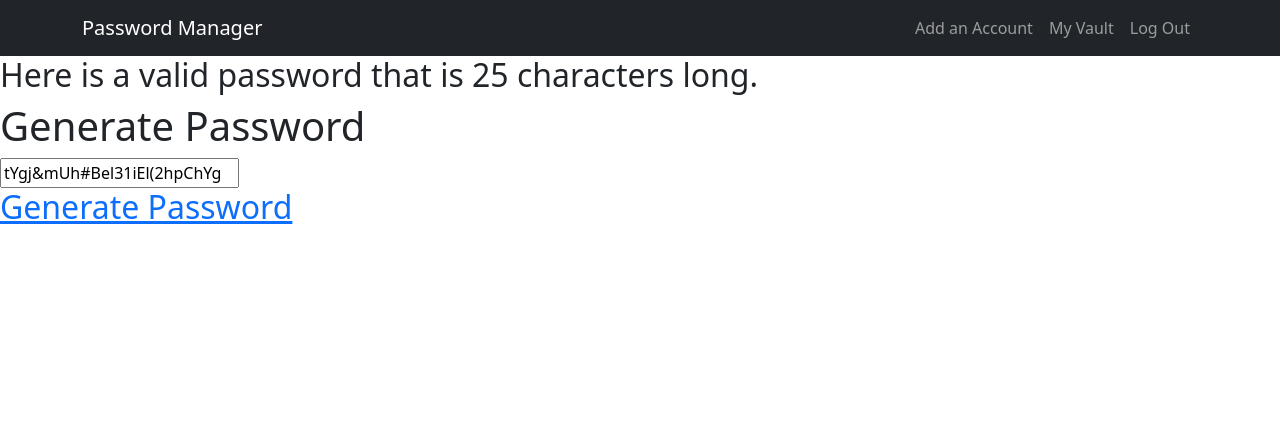
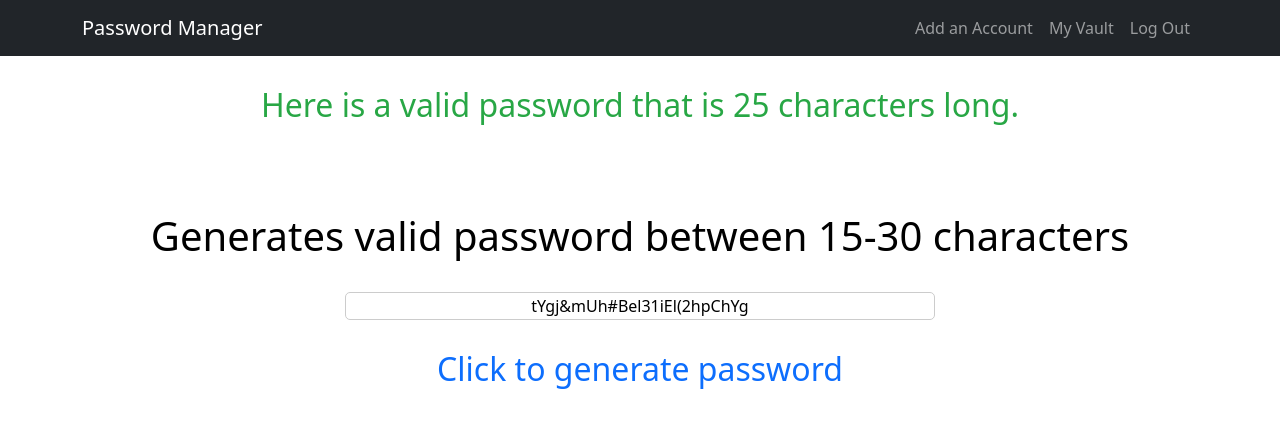
Before and after one commit to Prakash012b/Secure-Password-Manager-App, a Flask app: page /generatePassword in a window 1280 px wide. Shown: the top 446 px of the page. Run offline with Flask 3, Linux system fonts and the light colour scheme; some libraries are stand-ins or nearby versions.

Commit message:
Styling of register, login and password generator

```diff
--- a/server.py
+++ b/server.py
@@ -56,6 +56,9 @@
 #https://www.geeksforgeeks.org/python/create-a-random-password-generator-using-python/
 #https://stackoverflow.com/questions/9264033/how-to-insert-value-in-input-with-javascript
 #https://flask.palletsprojects.com/en/stable/quickstart/
+
+
+
 
 #START: CODE COMPLETED BY CHRISTIAN
 from flask import Flask, render_template, redirect, url_for, request, session, flash #pip install flask
@@ -186,6 +189,11 @@ def register():
 #END: CODE COMPLETED BY CHRISTIAN
 
 
+
+
+
+
+
 #START: Code by Prakash and Christian
 #Login Function
 @app.route("/login", methods = ["GET", "POST"])
@@ -248,6 +256,10 @@ def login():
 
 
 
+
+
+
+
 #START: CODE COMPLETED BY CHRISTIAN
 #Random password generator
 @app.route("/passwordGenerator", methods=["GET", "POST"])
@@ -281,6 +293,12 @@ def logout():
     return redirect(url_for("login"))
 
 #END: CODE COMPLETED BY CHRISTIAN
+
+
+
+
+
+
 
 
 
@@ -449,7 +467,7 @@ def setup_2fa():
 
     # If 2FA already set up, show message
     if user and user["totp_secret"]:
-        flash("2FA is already set up for your account.", "info")
+        flash("2FA is already set up for your account.", "warning")
         cursor.close()
         return redirect(url_for("accountPage"))
 
--- a/static/styles.css
+++ b/static/styles.css
@@ -0,0 +1,72 @@
+/*START: styling done by: Christian*/
+
+.authentication {
+    text-align: center;
+    font-weight: bold;
+    color: #000000;
+    padding: 50px;
+
+
+}
+
+.authentication input{
+    margin-bottom: 15px;
+    border-radius: 5px;
+    border: 1px solid #ccc;
+
+
+}
+
+
+.authentication form {
+    display: flex;
+    flex-direction: column;
+    gap: 15px;
+    width: 50%;
+    margin: auto;
+    justify-content: center;
+}
+
+.authentication button{
+    width: 400px;
+    margin: auto;
+    justify-content: center;
+    background-color: #0a65ee;
+    color: white;
+    font-weight: bold;
+}
+
+/* darkens button on hover */
+.authentication button:hover {
+    background-color: #083bd4;
+}
+
+.authentication input.fieldLength {
+    text-align: center;
+}
+
+.authentication h2 a.generateButton {
+    display: inline-block;
+    text-decoration: none;
+}
+
+
+
+.flash{
+    padding: 10px;
+    text-align: center;
+    font-weight: bold;
+    font-size: 20px;
+    width: 100%;
+    display: block;
+    margin: 20px auto;
+}
+
+
+
+.success { color: #28a745;  }
+.error { color: #dc3545;  }
+.warning { color: #ffc107;  }
+
+
+/*END: Styling done by: Christian*/
--- a/templates/login.html
+++ b/templates/login.html
@@ -42,15 +42,19 @@
             {%endwith%}
     </div>
 
-    <h1>Login</h1>
+
 
     <!-- Uses the HTTP POST to access the database and insert these values into the user table-->
+    <div class = "authentication">
+        <h1>Log in to your Account</h1>
         <form method = "POST" action="{{url_for('login')}}">
             <input type = "email" name = "email" placeholder = "Email">
             <input type = "password" name = "password" placeholder = "Password">
             <button type = "submit">Login</button>
         </form>
+
         Haven't created an account yet? <a href="{{ url_for('register') }}">Register</a>
+    </div>
 
     <script src="https://cdn.jsdelivr.net/npm/bootstrap@5.3.0/dist/js/bootstrap.bundle.min.js"></script>
 </body>
--- a/templates/passwordGenerator.html
+++ b/templates/passwordGenerator.html
@@ -43,11 +43,15 @@
             {%endwith%}
     </div>
 
-    <h1>Generate Password</h1>
-    <form action = "POST" action = "{{url_for('generatePassword')}}"></form>
-        <input type="text" name = "generatePassword" placeholder = "Generate Password" value = "{{ password }}"   readonly>
-        <h2><a href = "{{url_for('generatePassword')}}">Generate Password</a></h2>
-    </form>
+    <div class = "authentication">
+        <h1>Generates valid password between 15-30 characters</h1>
+        <br>
+
+        <form action = "POST" action = "{{url_for('generatePassword')}}">
+            <input type="text" name = "generatePassword"  value = "{{ password }}" class = "fieldLength" readonly>
+            <h2><a href = "{{url_for('generatePassword')}}" class = "generateButton">Click to generate password</a></h2>
+        </form>
+    </div>
 
 </body>
 </html>
--- a/templates/register.html
+++ b/templates/register.html
@@ -42,9 +42,11 @@
             {%endwith%}
     </div>
 
-    <h1>Create your account</h1>
+
 
     <!-- Uses the HTTP POST to access the database and insert these values into the user table-->
+    <div class = "authentication">
+        <h1>Create Your Account</h1>
         <form method = "POST" action="{{url_for('register')}}">
             <input type = "text" name="fullName" placeholder = "Full Name" value="{{ request.form['fullName'] }}">
             <input type = "email" name = "email" placeholder = "Email" value="{{ request.form['email'] }}">
@@ -53,6 +55,7 @@
 
         </form>
         Already have an account? <a href="{{ url_for('login') }}">Login</a>
+    </div>
 
     <script src="https://cdn.jsdelivr.net/npm/bootstrap@5.3.0/dist/js/bootstrap.bundle.min.js"></script>
 </body>
```
Lines whose indentation alone changed are shown as unchanged.
